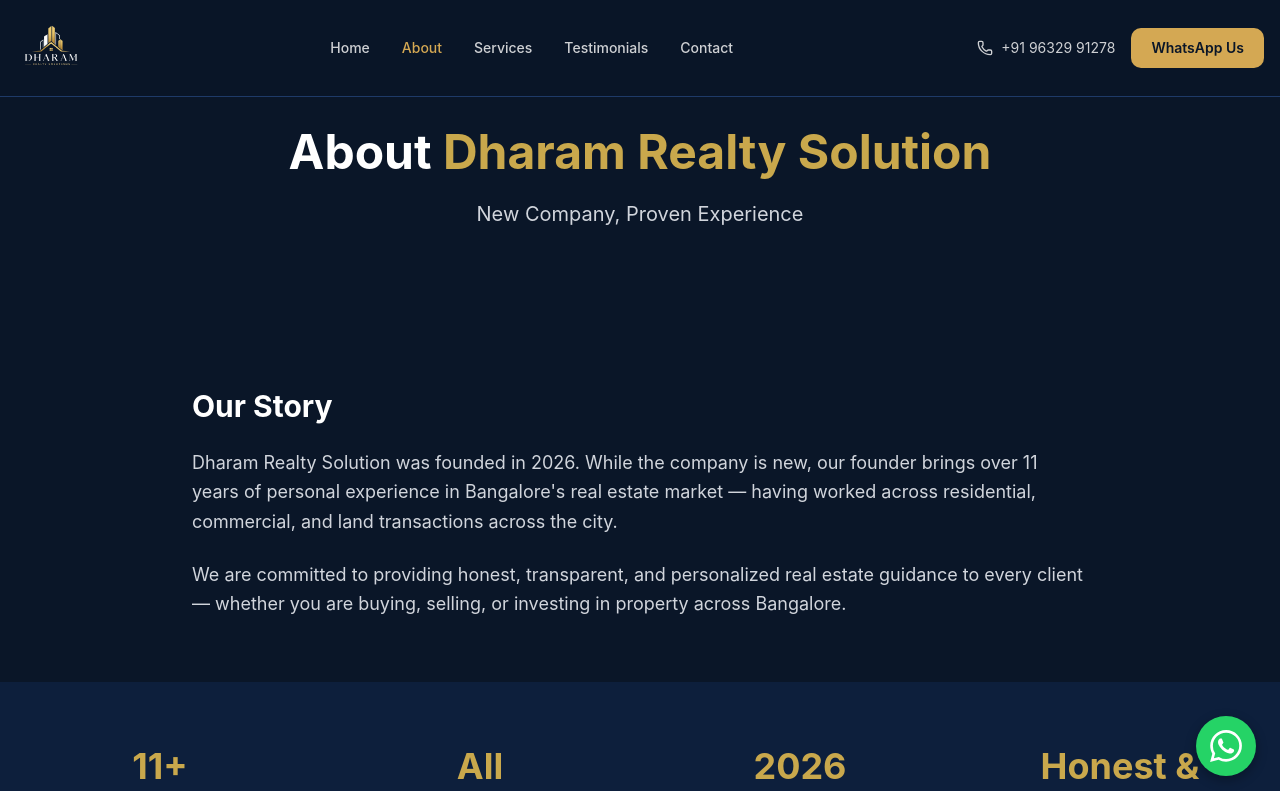
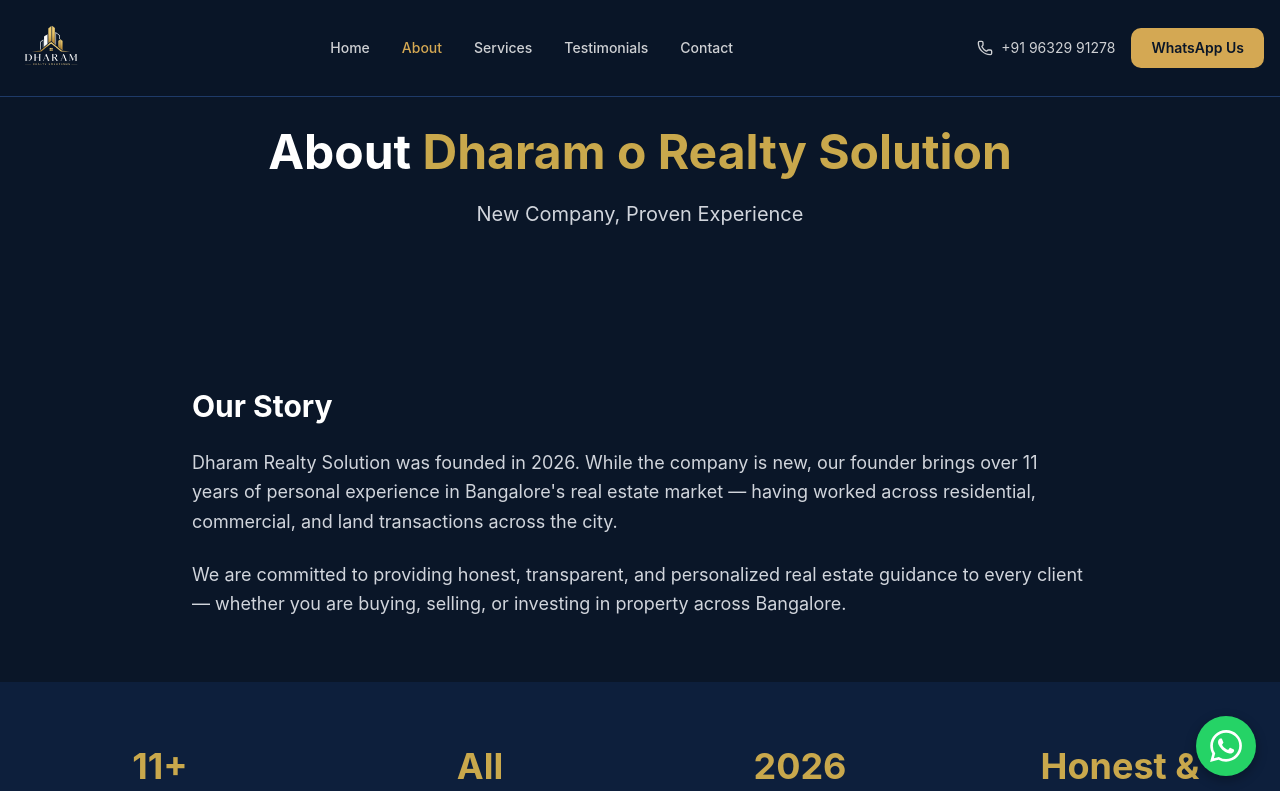
Before and after one commit to jatinjatin05159-pixel/dharamrealtysolutions, a Next.js app in the folder extracted/: page /about in a window 1280 px wide. Shown: the top 791 px of the page. Built offline with nearby package versions, Linux system fonts and the light colour scheme.

Commit message:
Update page.tsx

```diff
--- a/extracted/app/about/page.tsx
+++ b/extracted/app/about/page.tsx
@@ -37,7 +37,7 @@ export default function AboutPage() {
         <div className="container mx-auto px-4">
           <div className="max-w-4xl mx-auto text-center">
             <h1 className="text-4xl md:text-5xl font-bold text-white font-serif mb-6">
-              About <span className="text-[#c9a84c]">Dharam Realty Solution</span>
+              About <span className="text-[#c9a84c]">Dharam o Realty Solution</span>
             </h1>
             <p className="text-xl text-gray-300">
               New Company, Proven Experience
```
